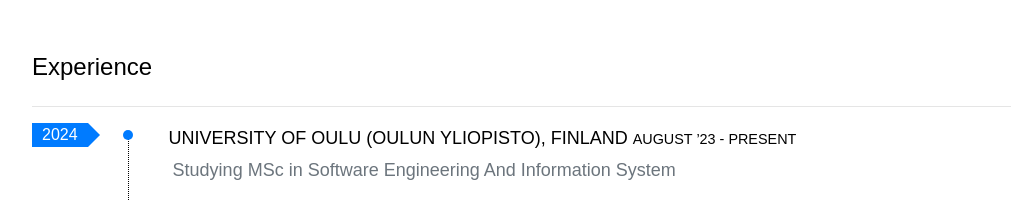
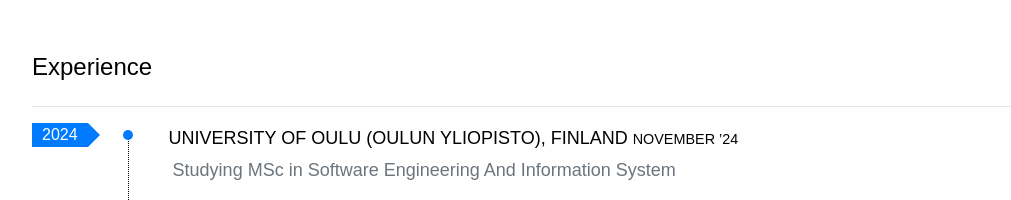
Before and after one commit to asiddika23/asiddika23.github.io, a plain HTML site: page index.html in a window 1280 px wide. Shown: the part 1240-1440 px from the top of the page, without its empty margins (53-1064 px from the left). Drawn offline with nearby package versions, Linux system fonts and the light colour scheme.

Commit message:
Update index.html
Update University Info

```diff
--- a/index.html
+++ b/index.html
@@ -331,8 +331,7 @@
             <div class="resume-item d-flex">
               <span class="item-arrow">2024</span>
               <div class="item-content">
-                <h5 class="item-title">University of Oulu (Oulun yliopisto), Finland <small> August ’23 -
-                    Present</small></h5>
+                <h5 class="item-title">University of Oulu (Oulun yliopisto), Finland <small> November ’24 </small></h5>
                 <span class="item-details text-muted p-1">Studying MSc in Software Engineering And Information
                   System</span>
                 <p class="item-description">
```
